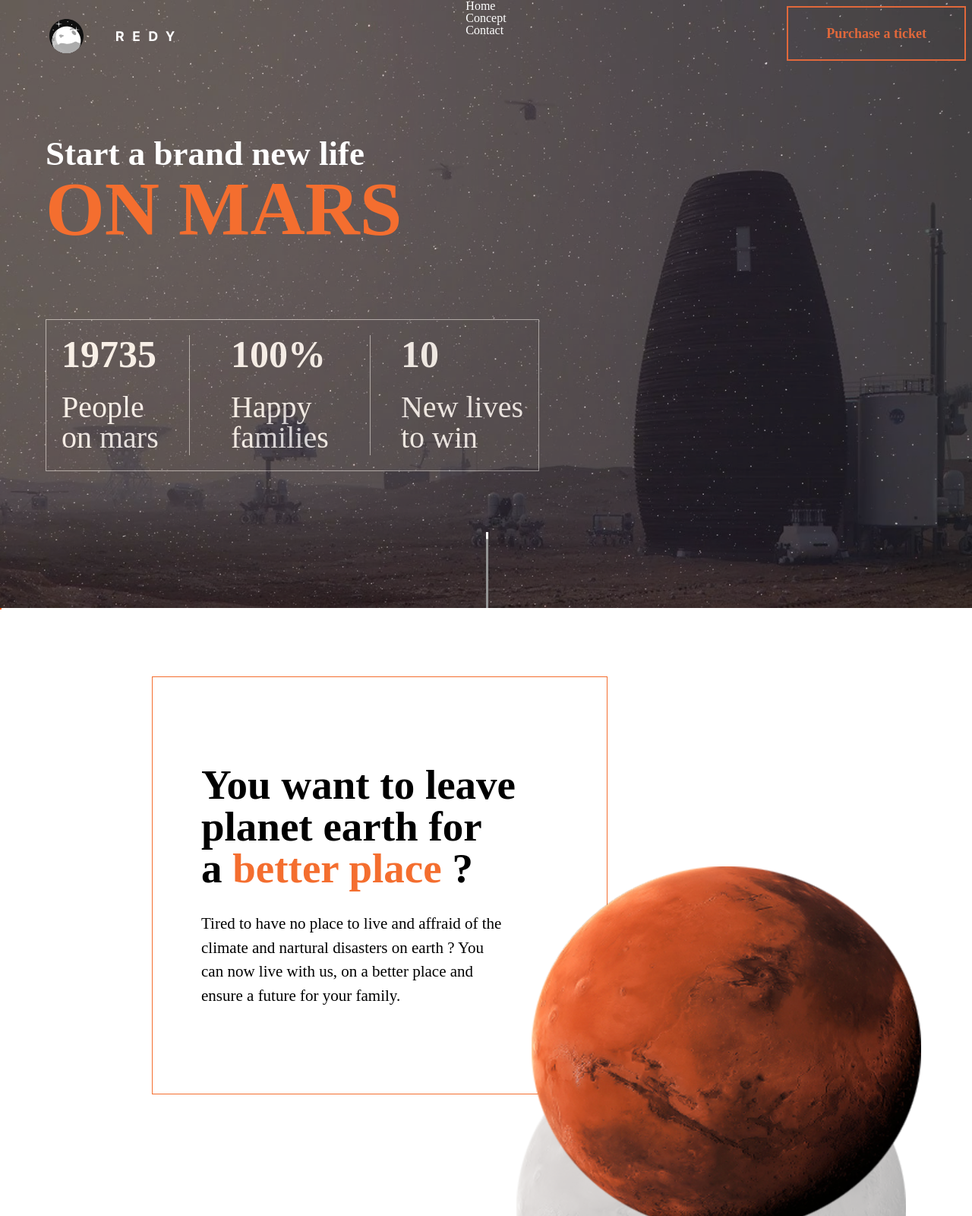
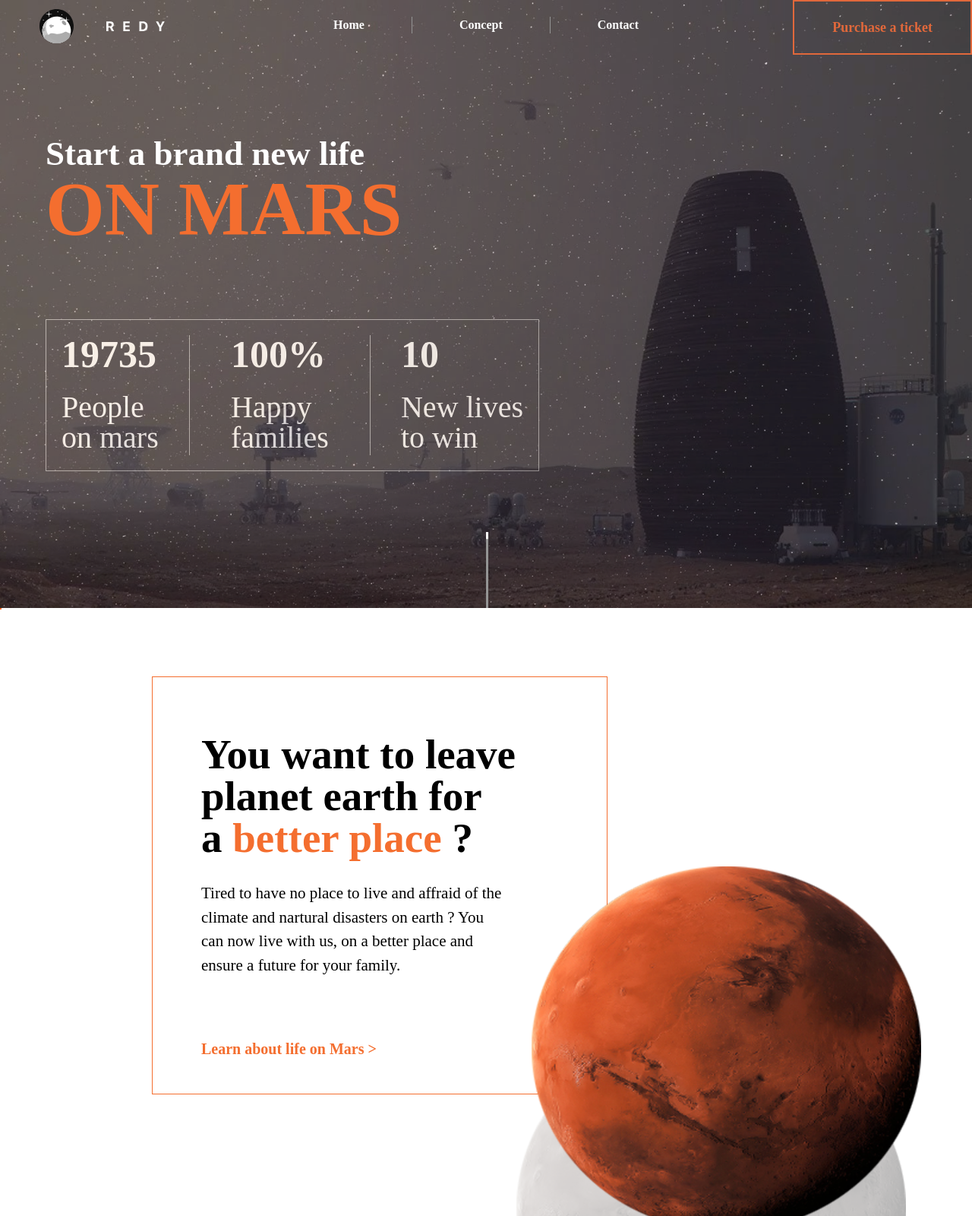
Before and after one commit to kentoje/REDY, a website built with Parcel: page src/index.html in a window 1280 px wide. Shown: the top 1600 px of the page at 76% size. Built offline with nearby package versions, Linux system fonts and the light colour scheme; files whose address does not match are found by name.

Commit message:
add buttons

```diff
--- a/src/index.html
+++ b/src/index.html
@@ -20,11 +20,13 @@
       <nav class="menu">
         <ul class="menu__items">
           <li><a href="#">Home</a></li>
+          <div class="row__decoration"></div>
           <li><a href="./pages/info.html">Concept</a></li>
+          <div class="row__decoration"></div>
           <li><a href="#">Contact</a></li>
         </ul>
       </nav>
-      <a href="#" class="purshaseButton">Purchase a ticket</a>
+      <a href="#" class="purchaseButton">Purchase a ticket</a>
     </header>
     <div class="quote">
       <h1 class="quote__hero">Start a brand new life <br> <span class="pink">on Mars</span><br>
@@ -57,10 +59,10 @@
           You can now live with us, on a better place and ensure a future for your family.
         </p>
       </div>
-      <a href="#" class="marsButton">Everything you need to know about planet Mars</a>
+      <a href="#" class="marsButton">Learn about life on Mars ></a>
     </div>
-    <img class="marsImg marsImg__1 rellax" data-rellax-speed="6" src="../src/img/mars.png" alt="">
-    <img class="marsImg marsImg__2 rellax" data-rellax-speed="3" src="../src/img/mars.png" alt="">
+    <img class="marsImg marsImg__1 rellax" data-rellax-speed="6" src="../src/img/mars.png" alt="mars">
+    <img class="marsImg marsImg__2 rellax" data-rellax-speed="3" src="../src/img/mars.png" alt="mars">
   </section>
   <section class="thirdSection">
     <img src="../src/img/interior1.png" alt="">
@@ -84,6 +86,7 @@
           be part of the
           chosen ones. <br> It is possible, today with Redy. <br>
           Start a fresh new life on a new planet <br> with your family and <br> belong to the community you deserve.</p>
+        <a href="#" class="communityButton">Learn about life on Mars ></a>
       </div>
     </div>
   </section>
@@ -112,7 +115,7 @@
     <a class="fifthSection__button" href="#">Purchase a ticket</a>
   </section>
   <footer class="footer">
-    <img src="../src/img/logo.svg" alt="">
+    <img src="../src/img/logo-final-white.svg" alt="">
     <div class="footer__container">
       <ul>
         <li>Usefull links</li>
--- a/src/scss/global/layout.scss
+++ b/src/scss/global/layout.scss
@@ -19,8 +19,8 @@
     width: 100%;
     &--logo {
       position: absolute;
-      left: 65px;
-      top: 25px;
+      left: 52px;
+      top: 12px;
     }
   }
   &__img {
@@ -30,6 +30,31 @@
     opacity: 0.4;
     width: 100%;
   }
+}
+
+.menu {
+  &__items{
+    width: 402px;
+    position: absolute;
+    left: 0;
+    right: 0;
+    top: 22px;
+    margin-left: auto;
+    margin-right: auto;
+    display: flex;
+    flex-direction: row;
+    justify-content: space-between;
+    align-items: center;
+    li {
+      font-weight: bold;
+    }
+  }
+}
+.row__decoration {
+  height: 22px;
+  width: 1px;
+  margin: 0 56px 0 56px;
+  background: #949494;
 }
 
 .numbers {
@@ -64,13 +89,12 @@
   padding-left: 40px;
 }
 
-.purshaseButton {
+.purchaseButton {
     font-size: 18px;
     font-weight: bold;
     position: absolute;
-    right: 8px;
-    top: 8px;
-    color: black;
+    right: 0px;
+    top: 0px;
     border: #e1683b solid 2px;
     padding: 25px 50px;
     color: #e1683b;
@@ -141,10 +165,18 @@
   overflow: hidden;
   &__container {
     display: flex;
-    height: 400px;
+    height: 550px;
     position: absolute;
-    top: 140px;
+    top: 100px;
     left: 200px;
+    .marsButton{
+      color: rgb(244, 110, 47);
+      font-size: 20px;
+      font-weight: bold;
+      position: absolute;
+      bottom: 60px;
+      left: 65px;
+    }
   }
   &__border {
     z-index: 2;
@@ -255,16 +287,25 @@ p {
     border: #e1683b solid 0.5px;
     top: 150px;
     left: 230px;
+    height: 440px;
     &--text {
-      margin:80px 90px;
+      margin:50px 90px;
       justify-content: center;
       h1 {
         font-size: 45px;
         font-weight: bold;
         margin-bottom: 30px;
       .pink {
-      color: #e1683b;
+        color: #e1683b;
         }
+      }
+      .communityButton{
+        color: rgb(244, 110, 47);
+        font-size: 20px;
+        font-weight: bold;
+        position: absolute;
+        bottom: 60px;
+        left: 90px;
       }
     }
   }
```
Also changed, not shown: src/pages/info.html (+30 -9 lines).
